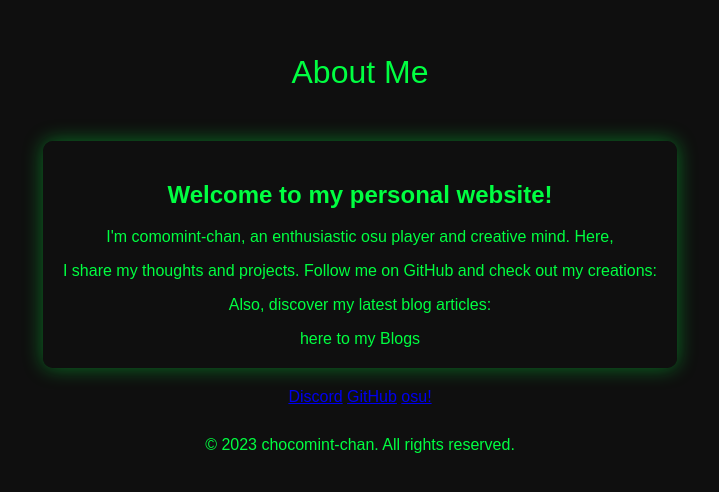
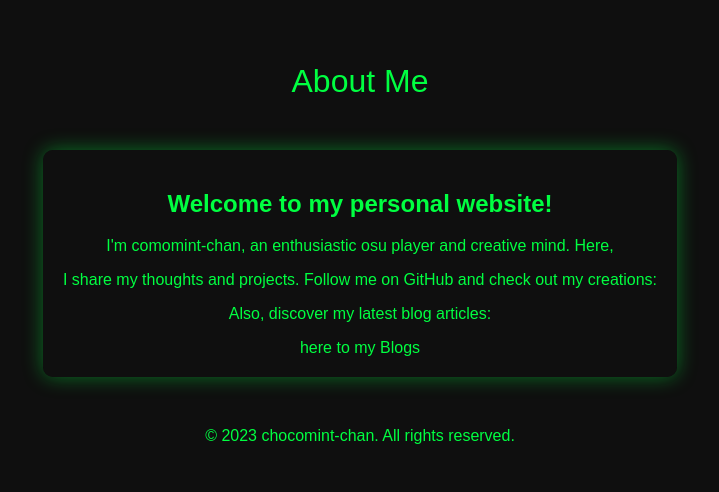
Before and after one commit to qrexpy/OTKUSteyler.github.io, a plain HTML site: page index.html in a window 1280 px wide. Shown: the part 146-638 px from the top of the page, without its empty margins (280-999 px from the left). Drawn offline with Linux system fonts and the light colour scheme.

Commit message:
Update index.html

```diff
--- a/index.html
+++ b/index.html
@@ -26,12 +26,11 @@
         </div>
     </div>
             <div class="footer-links">
-<link rel="icon" type="image/x-icon" href="/images/discord.ico">
-         <a href="https://discordlookup.com/user/554071670143451176">Discord</a>
-           <link rel="icon" type="image/x-icon" href="/images/github.ico">
-            <a href="https://github.com/OTKUSteyler">GitHub</a>
-            <link rel="icon" type="image/x-icon" href="/images/osu.ico">
-            <a href="https://osu.ppy.sh/users/22396260" target="_blank">osu!</a>
+<link rel="icon" type="image/x-icon" href="/images/discord.png">
+<a href="https://discordlookup.com/user/554071670143451176/
+  <img src="discord.png" alt="icon">
+</a>
+
         </div>
  <footer>
  &copy; 2023 chocomint-chan. All rights reserved.
```
